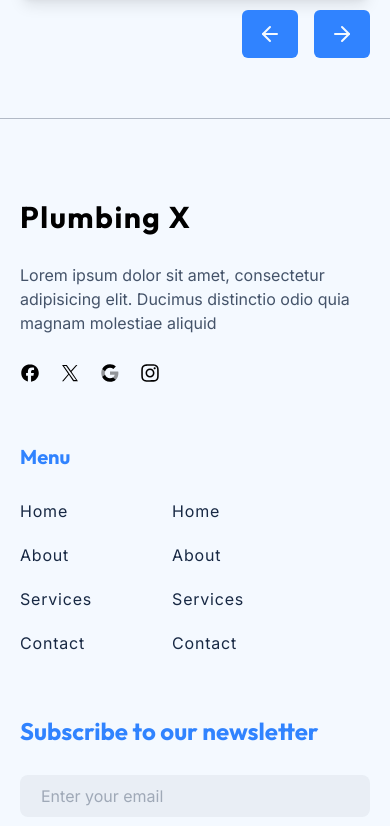
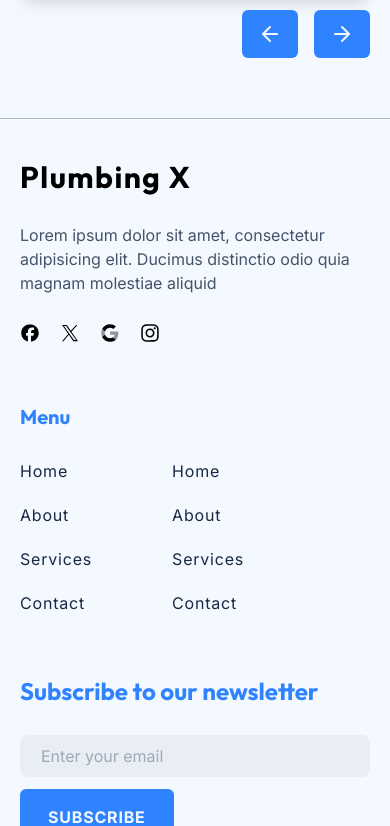
Before and after one commit to MuhammadAunR/Plumbing-X, a Next.js app: page / in a window 390 px wide. Shown: the part 6019-6845 px from the top of the page. Built offline with nearby package versions, Linux system fonts and the light colour scheme.

Commit message:
refactor: reduces top-bottom padding for smaller screens

```diff
--- a/components/Footer.js
+++ b/components/Footer.js
@@ -10,7 +10,7 @@ const Footer = () => {
     return (
         <div className='border-t border-dark/30'>
             <Container>
-                <section className='py-20 grid md:grid-cols-2 lg:grid-cols-3 gap-y-15 gap-x-7 lg:justify-items-center'>
+                <section className='py-10 lg:py-20 grid md:grid-cols-2 lg:grid-cols-3 gap-y-15 gap-x-7 lg:justify-items-center'>
 
                     <div className='flex flex-col items-start gap-7'>
                         <Link
```
